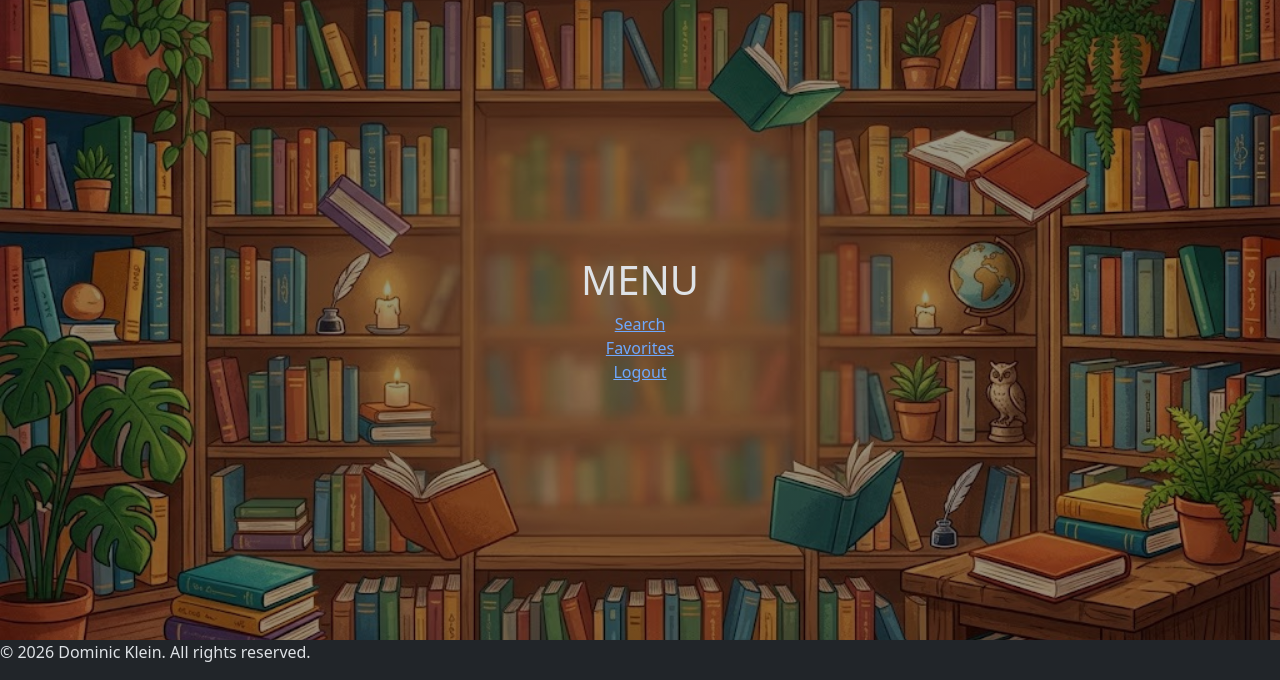
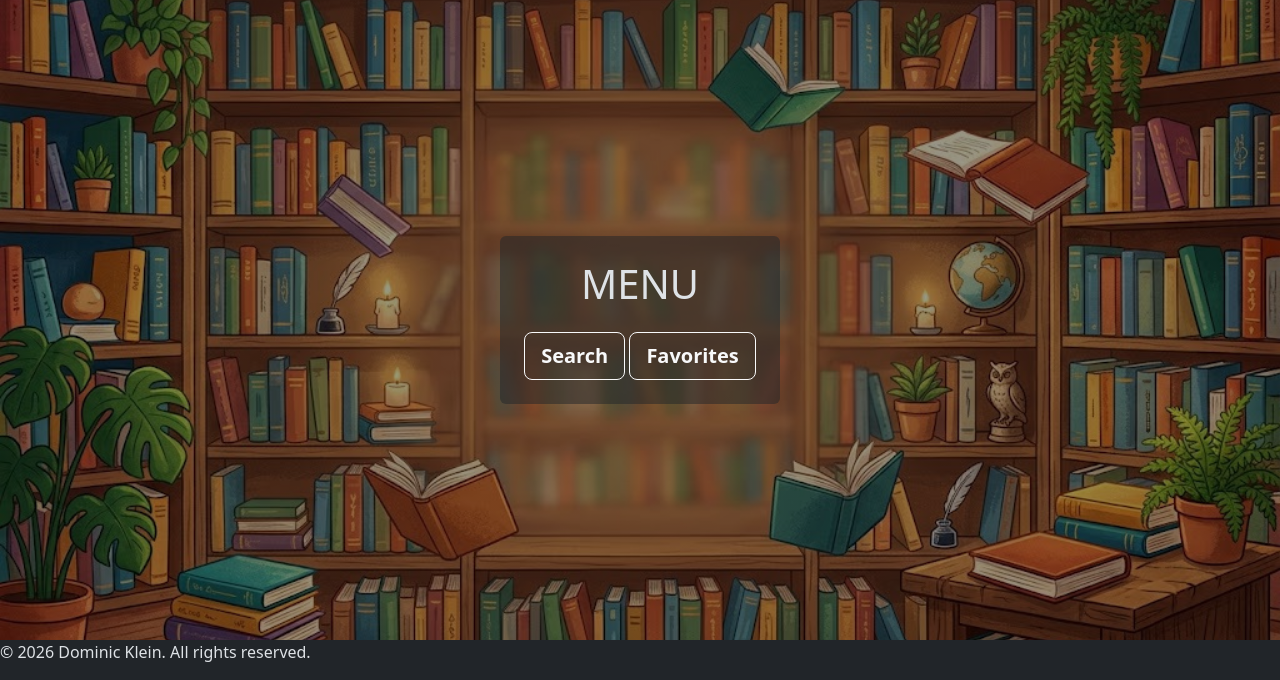
Before and after one commit to dKlein22/books-web, a Flask app: page /home in a window 1280 px wide. Shown: the part 56-736 px from the top of the page. Run offline with Flask 3, Linux system fonts and the light colour scheme; the visitor is signed in with stand-in values (Sample User, id 1); parts of the project's set-up code (start-up, migrations or seed data) failed here and were passed over.

Commit message:
Create menu.css

```diff
--- /dev/null
+++ b/static/css/auth.css
@@ -0,0 +1,3 @@
+.auth{
+    min-height: 80vh;
+}
--- a/templates/login.html
+++ b/templates/login.html
@@ -1,7 +1,11 @@
 {% extends "layout.html" %}
 
+{% block styles %}
+    <link href="{{ url_for('static', filename='css/auth.css') }}" rel="stylesheet">
+{% endblock %}
+
 {% block body %}
-    <div class="d-flex flex-column justify-content-center align-items-center" style="min-height: 80vh;">
+    <div class="d-flex flex-column justify-content-center align-items-center auth">
         <h1 class="mb-4">Login</h1>
 
         {% if errors %}
--- a/templates/menu.html
+++ b/templates/menu.html
@@ -6,11 +6,11 @@
 
 {% block body %}
     <div class="d-flex flex-column justify-content-center align-items-center text-center menu">
-        <h1>MENU</h1>
-        <a href="{{ url_for('books.search')}}">Search</a>
-        <a href="{{ url_for('books.favorites')}}">Favorites</a>
-        <a href="{{ url_for('auth.logout')}}">Logout</a>
-
+        <div class="bg-dark bg-opacity-50 p-4 rounded">
+            <h1 class="mb-4" >MENU</h1>
+            <a href="{{ url_for('books.search')}}" class="btn btn-outline-light btn-lg fw-bold flex-column">Search</a>
+            <a href="{{ url_for('books.favorites')}}" class="btn btn-outline-light btn-lg fw-bold flex-column">Favorites</a>
+        </div>
     </div>
 
 {% endblock %}
--- a/templates/register.html
+++ b/templates/register.html
@@ -1,7 +1,11 @@
 {% extends "layout.html" %}
 
+{% block styles %}
+    <link href="{{ url_for('static', filename='css/auth.css') }}" rel="stylesheet">
+{% endblock %}
+
 {% block body %}
-    <div class="d-flex flex-column justify-content-center align-items-center" style="min-height: 80vh;">
+    <div class="d-flex flex-column justify-content-center align-items-center auth">
         <h1 class="mb-4">Register</h1>
 
         {% if errors %}
```
